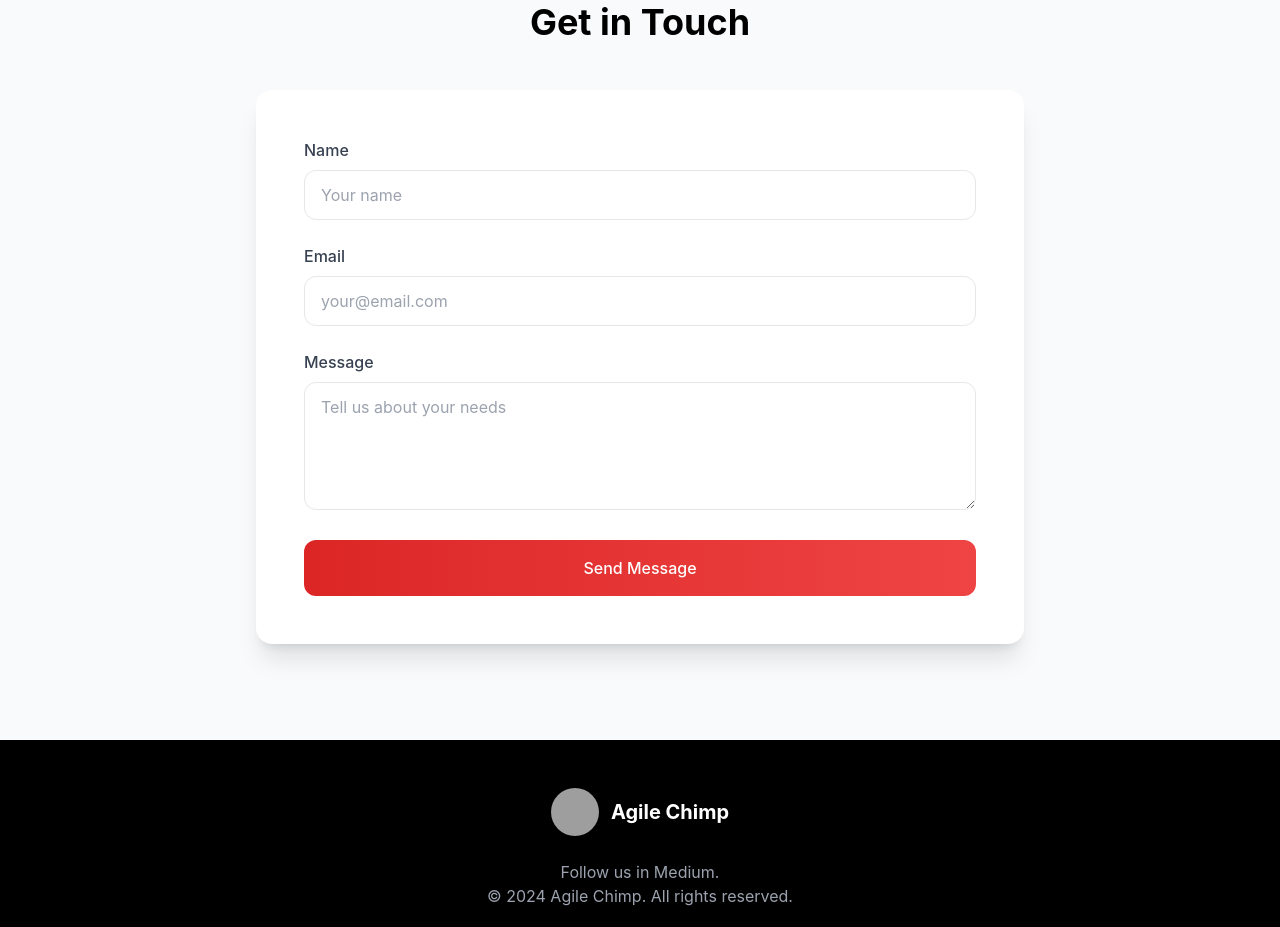
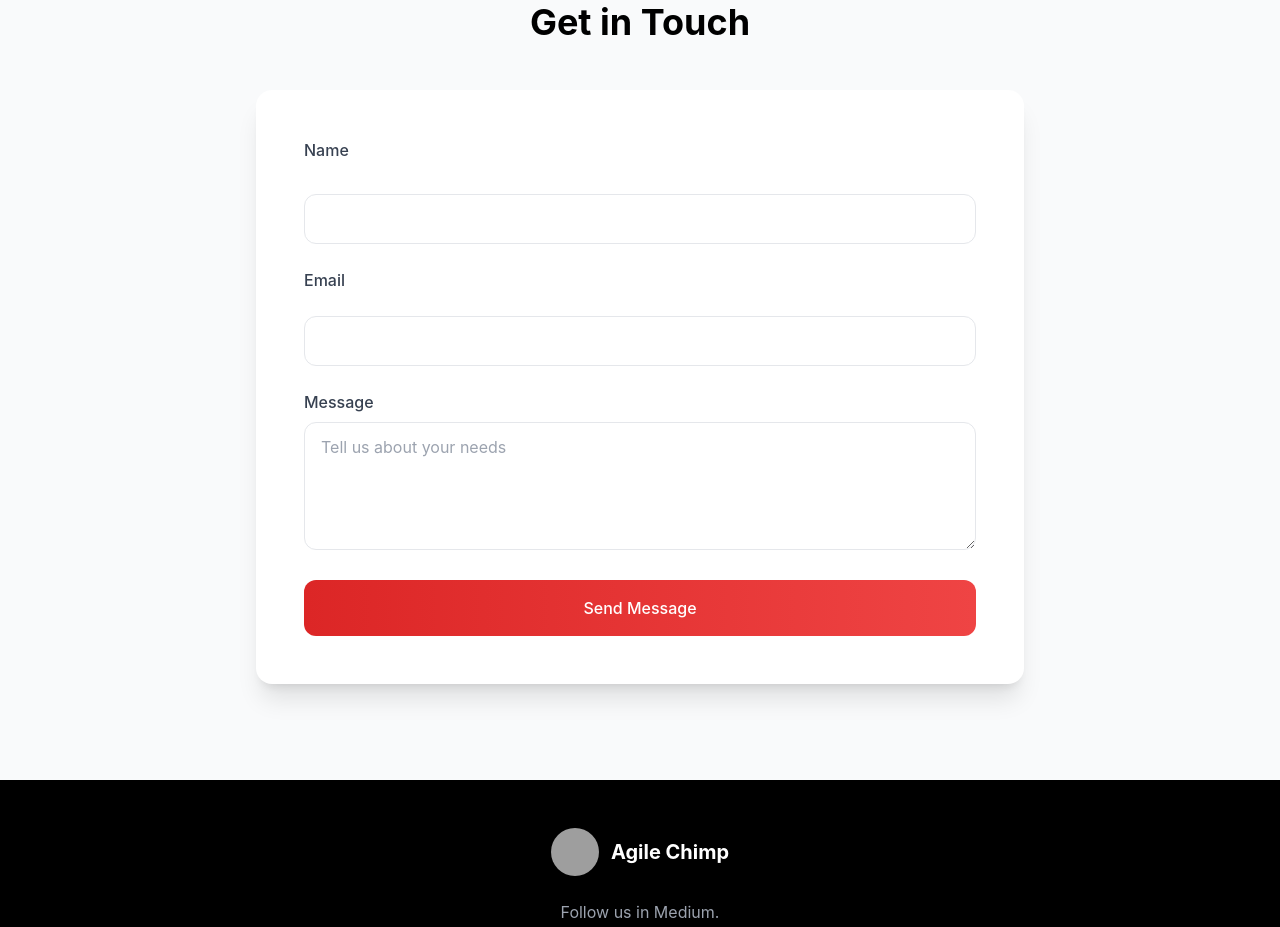
Before and after one commit to FernandoS-n/Agilechimp, a React (Create React App) app: page /#/ in a window 1280 px wide. Shown: the part 1920-2847 px from the top of the page. Built offline with nearby package versions, Linux system fonts and the light colour scheme; grey boxes are pictures that could not be loaded.

Commit message:
email_bugfix

```diff
--- a/src/Pages/home.jsx
+++ b/src/Pages/home.jsx
@@ -172,19 +172,12 @@ export default function AgileChimp() {
           <h2 className="text-4xl font-bold text-center mb-12">Get in Touch</h2>
           <div className="bg-white p-8 md:p-12 rounded-2xl shadow-xl">
             <form ref={form} onSubmit={sendEmail} className="space-y-6">
-              {[
-                { label: "Name", type: "text", placeholder: "Your name", name: "user_name" },
-                { label: "Email", type: "email", placeholder: "your@email.com", name: "user_email" }
-              ].map((field) => (
-                <div key={field.label}>
-                  <label className="block text-gray-700 mb-2 font-medium">{field.label}</label>
-                  <input
-                    type={field.type}
-                    className="w-full px-4 py-3 border border-gray-200 rounded-xl focus:outline-none focus:ring-2 focus:ring-red-500/20 focus:border-red-500 transition-all"
-                    placeholder={field.placeholder}
-                  />
-                </div>
-              ))}
+
+              <label className="block text-gray-700 mb-2 font-medium">Name</label>
+              <input type="text" name="user_name" className="w-full px-4 py-3 border border-gray-200 rounded-xl focus:outline-none focus:ring-2 focus:ring-red-500/20 focus:border-red-500 transition-all" />
+              <label className="block text-gray-700 mb-2 font-medium">Email</label>
+              <input type="email" name="email" className="w-full px-4 py-3 border border-gray-200 rounded-xl focus:outline-none focus:ring-2 focus:ring-red-500/20 focus:border-red-500 transition-all" />
+
               <div>
                 <label className="block text-gray-700 mb-2 font-medium">Message</label>
                 <textarea
```
Also changed, not shown: 7 other files (tests, documents, lock files or other folders).
